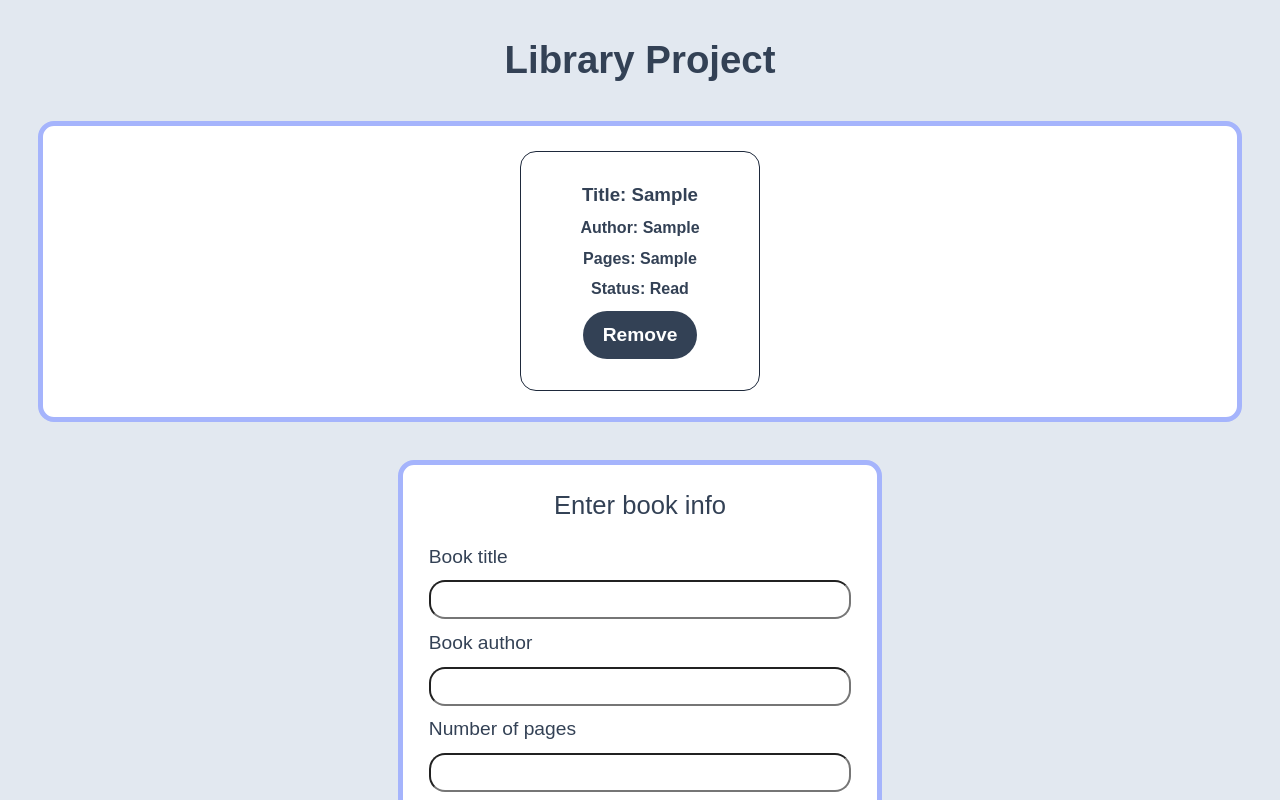
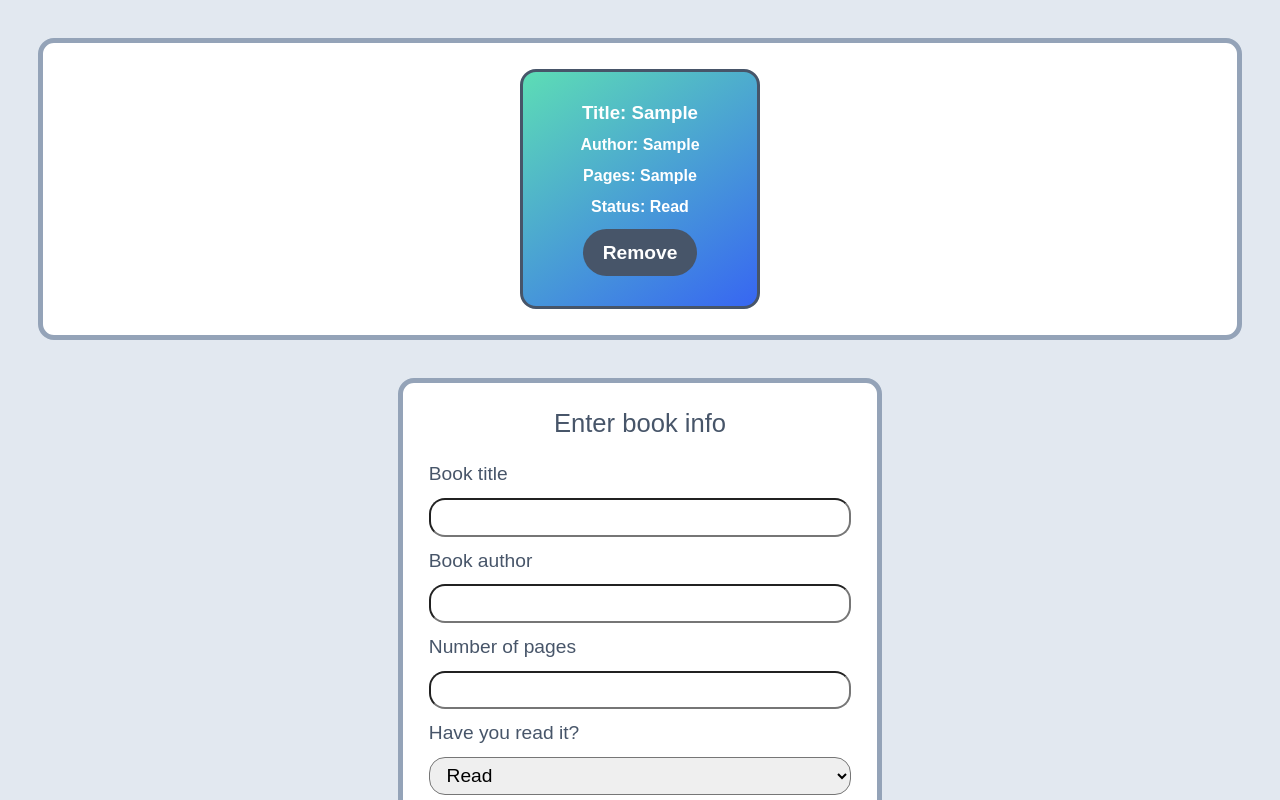
Before and after one commit to rsliapwebd/theodinproject, a plain HTML site: page library/index.html in a window 1280 px wide. Both pictures are taken after typing "Sample", "Sample", "Sample" into the empty fields and a click on the button "Add book". Shown: the top 800 px of the page. Drawn offline with Linux system fonts and the light colour scheme.

Commit message:
Add random background generation

```diff
--- a/library/css/style.css
+++ b/library/css/style.css
@@ -8,7 +8,7 @@ body {
   font-family: Arial, Helvetica, sans-serif;
   font-size: 62.5%;
   background-color: #e2e8f0;
-  color: #334155;
+  color: #475569;
   display: flex;
   flex-direction: column;
   justify-content: center;
@@ -22,7 +22,7 @@ body {
   padding: 0.8rem 1.2rem;
   font-size: 1.2rem;
   font-weight: bold;
-  background-color: #334155;
+  background-color: #475569;
   color: #fff;
   border: none;
   border-radius: 9000px;
@@ -37,7 +37,7 @@ h1 {
   width: 100%;
   padding: 1.6rem;
   background-color: #fff;
-  border: 5px solid #a5b4fc;
+  border: 5px solid #94a3b8;
   border-radius: 1rem;
   display: flex;
   justify-content: center;
@@ -55,7 +55,8 @@ h1 {
   height: 15rem;
   width: 15rem;
   font-size: 1rem;
-  border: 1px solid #1e293b;
+  color: #fff;
+  border: 3px solid #475569;
   border-radius: 1rem;
   display: flex;
   flex-direction: column;
@@ -73,7 +74,7 @@ h1 {
   align-items: flex-start;
   gap: 1.6rem;
   padding: 1.6rem;
-  border: 5px solid #a5b4fc;
+  border: 5px solid #94a3b8;
   border-radius: 1rem;
 }
 
--- a/library/index.html
+++ b/library/index.html
@@ -9,9 +9,8 @@
     <script defer src="js/script.js"></script>
   </head>
   <body>
-    <h1>Library Project</h1>
     <div class="library-container">
-      <h2 class="cta-text">Add your book here</h2>
+      <h2 class="cta-text">Your books will be here</h2>
     </div>
     <form action="#" class="book-form">
       <legend>Enter book info</legend>
--- a/library/js/script.js
+++ b/library/js/script.js
@@ -54,6 +54,11 @@ function addBooksToDisplay() {
     }</h4>
     <button class='btn btn-remove'>Remove</button>
     `;
+    function generateNum() {
+      const randomNum = Math.floor(Math.random() * 255);
+      return randomNum;
+    }
+    div.style.background = `linear-gradient(145deg, rgb(${generateNum()}, ${generateNum()}, ${generateNum()}), rgb(${generateNum()}, ${generateNum()}, ${generateNum()}))`;
     div.classList.add("book");
     libraryContainer.appendChild(div);
   });
--- a/sign-up-form/css/style.css
+++ b/sign-up-form/css/style.css
@@ -29,7 +29,7 @@ a:visited {
 }
 
 .logo-text {
-  font-size: 4.8rem;
+  font-size: 4rem;
   display: flex;
   justify-content: center;
   align-items: center;
```
